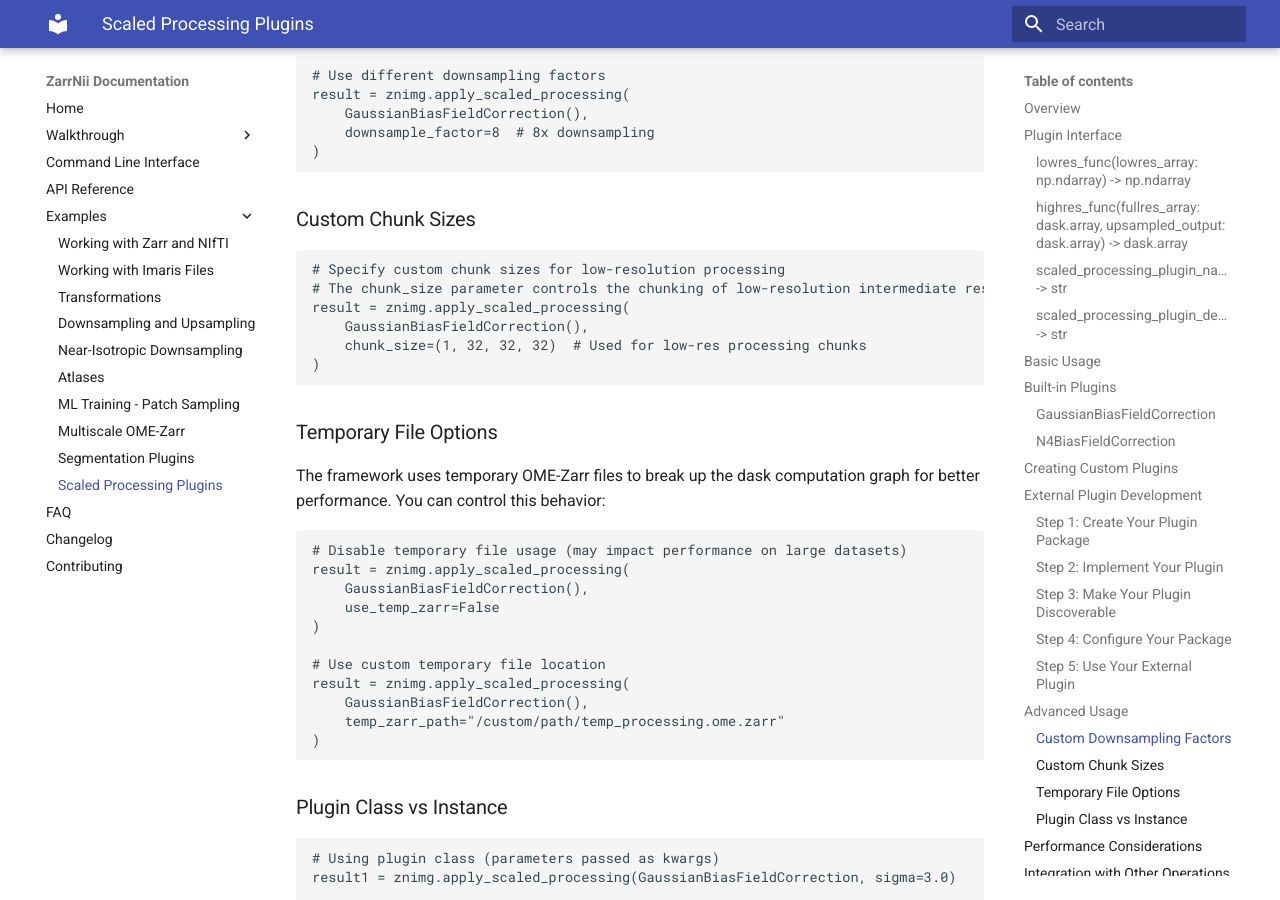
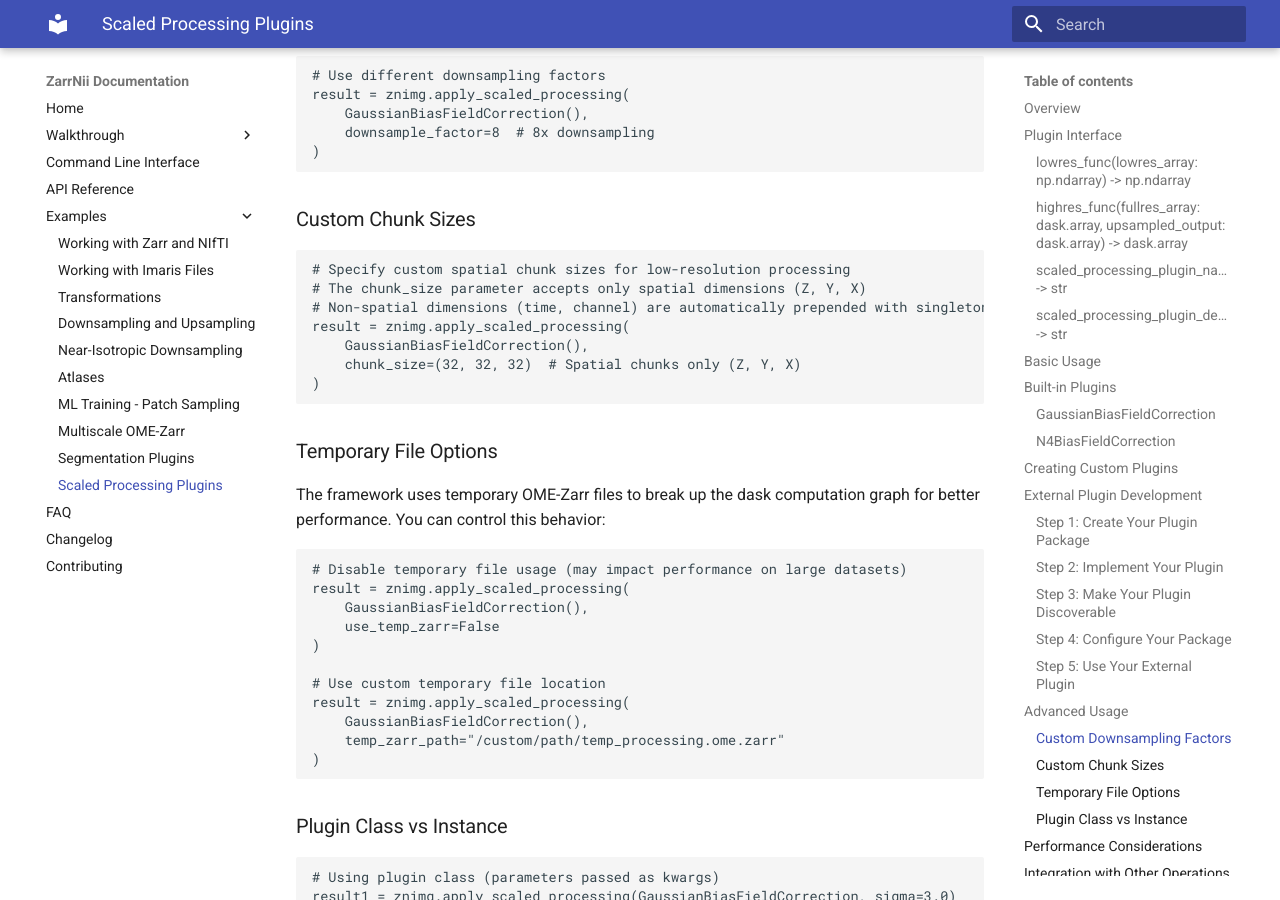
Before and after one commit to khanlab/zarrnii, an MkDocs documentation site: the page built from docs/examples/scaled_processing.md, in a window 1280 px wide and 900 px high, scrolled down 6894 px. Built offline with MkDocs 1.6.1 and Material for MkDocs 9.7.7, drawn with Linux system fonts in a browser that asks for light colours.

Commit message:
Update documentation for new chunk_size parameter API
Co-authored-by: akhanf <11492701+akhanf@users.noreply.github.com>

````diff
--- a/docs/examples/scaled_processing.md
+++ b/docs/examples/scaled_processing.md
@@ -325,11 +325,12 @@ result = znimg.apply_scaled_processing(
 ### Custom Chunk Sizes
 
 ```python
-# Specify custom chunk sizes for low-resolution processing
-# The chunk_size parameter controls the chunking of low-resolution intermediate results
+# Specify custom spatial chunk sizes for low-resolution processing
+# The chunk_size parameter accepts only spatial dimensions (Z, Y, X)
+# Non-spatial dimensions (time, channel) are automatically prepended with singleton chunks (1)
 result = znimg.apply_scaled_processing(
     GaussianBiasFieldCorrection(),
-    chunk_size=(1, 32, 32, 32)  # Used for low-res processing chunks
+    chunk_size=(32, 32, 32)  # Spatial chunks only (Z, Y, X)
 )
 ```
 
````
